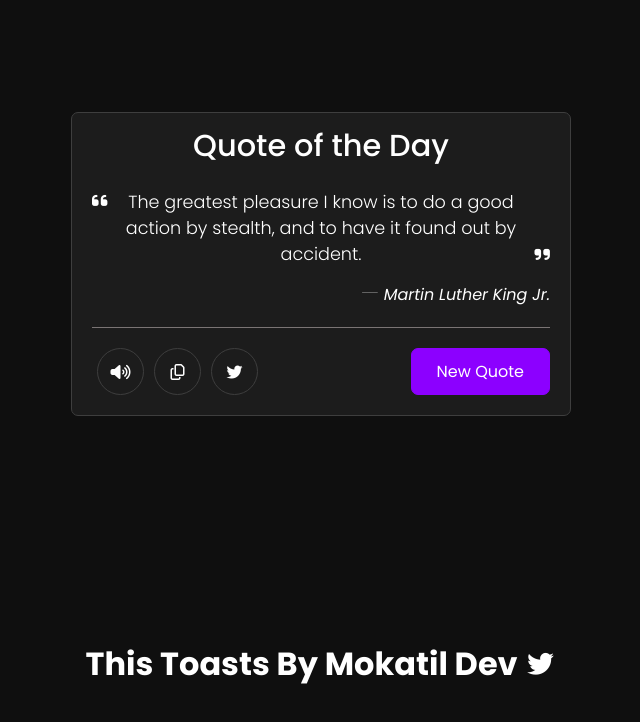
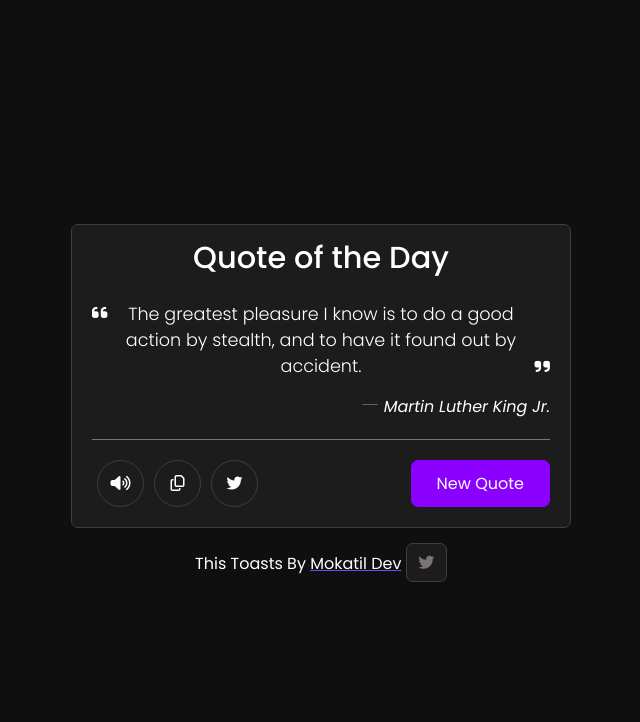
Before and after one commit to MokatilDev/Random-Quote-Generator, a plain HTML site: page index.html in a window 1280 px wide. Shown: the whole page, without its empty margins (319-959 px from the left). Drawn offline with nearby package versions, Linux system fonts and the light colour scheme.

Commit message:
Style CopyRight

```diff
--- a/style.css
+++ b/style.css
@@ -23,8 +23,10 @@
 }
 
 body {
-    display: grid;
-    place-items: center;
+    display: flex;
+    justify-content: center;
+    align-items: center;
+    flex-direction: column;
     width: 100%;
     min-height: 100vh;
     padding: 0px 20px;
@@ -134,3 +136,44 @@ button.active{
     border: 1px solid #8c00ff;
     background-color: #8c00ff50;
 }
+
+.Mokatil {
+    color: var(--Color-Normal);
+    font-size: 1rem;
+    font-weight: 400;
+    margin: 0;
+    margin-top: 20px;
+}
+
+.Mokatil span {
+    color: var(--Color-Normal);
+    text-decoration: underline #7245fa;
+    transition: all 0.3s;
+    margin: 0;
+
+}
+
+.uil-twitter{
+    color: var(--Color-Button);
+    background-color: var(--Bg-Button);
+    padding: 5px 10px;
+    font-size: 1.2rem;
+    border-radius: 7px;
+    border: 1px solid var(--Boder);
+    cursor: pointer;
+    margin: 0;
+    transition: all 0.3s;
+}
+
+.uil-twitter:hover {
+    color: var(--Color-Normal);
+    margin: 0;
+    background-color: #7245fa69;
+    border: 1px solid #7245fa;
+}
+
+.Title{
+    font-weight: 400;
+    margin-bottom: 30px;
+    font-size: 2.2rem;
+}
```
